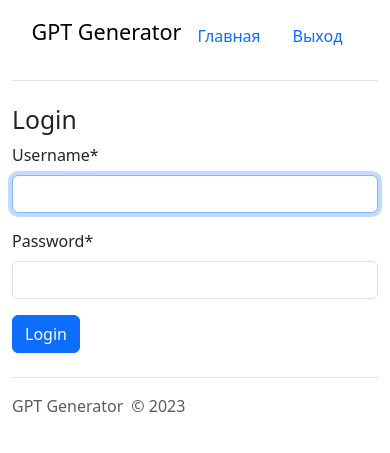
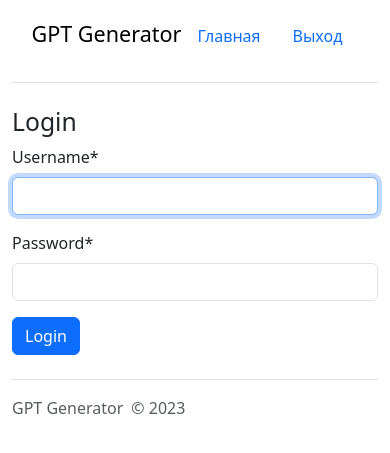
Before and after one commit to hirdle/gpt_generator_web, a Django app: page /login/ in a window 390 px wide. Shown: the top 453 px of the page. Run offline with Django 4.2, Linux system fonts and the light colour scheme; the visitor is signed in with stand-in values (Sample User, id 1); some libraries are stand-ins or nearby versions.

Commit message:
fix design

```diff
--- a/static/css/style.css
+++ b/static/css/style.css
@@ -3,7 +3,7 @@ textarea {
 }
 
 .images-list-item {
-    width: 400px;
+    max-width: 400px;
     display: flex;
     justify-content: space-around;
     align-items: center;
@@ -38,3 +38,9 @@ textarea {
     justify-items: center;
     align-items: center;
 }
+
+@media (max-width: 768px) {
+    .grid_container {
+        grid-template-columns: repeat(1, 1fr);
+    }
+}
--- a/templates/base.html
+++ b/templates/base.html
@@ -5,6 +5,7 @@
   <head>
     <link href="https://cdn.jsdelivr.net/npm/bootstrap@5.3.0-alpha3/dist/css/bootstrap.min.css" rel="stylesheet" integrity="sha384-KK94CHFLLe+nY2dmCWGMq91rCGa5gtU4mk92HdvYe+M/SXH301p5ILy+dN9+nJOZ" crossorigin="anonymous">
     <link rel="stylesheet" href="{% static 'css/style.css' %}">
+    <meta name="viewport" content="width=device-width, initial-scale=1">
     <title>{% block title %}GPT Generator{% endblock %}</title>
   </head>
   <body>
@@ -14,7 +15,7 @@
     <div class="container">
 
 
-      <header class="d-flex flex-wrap justify-content-center py-3 mb-4 border-bottom">
+      <header class="d-flex flex-wrap justify-content-center py-3 mb-4 border-bottom" style="align-items: baseline;">
         <a href="{% url 'index' %}" class="d-flex align-items-center mb-3 mb-md-0 me-md-auto link-body-emphasis text-decoration-none">
           <span class="fs-4">GPT Generator</span>
         </a>
```
Also changed, not shown: 1 other file.
